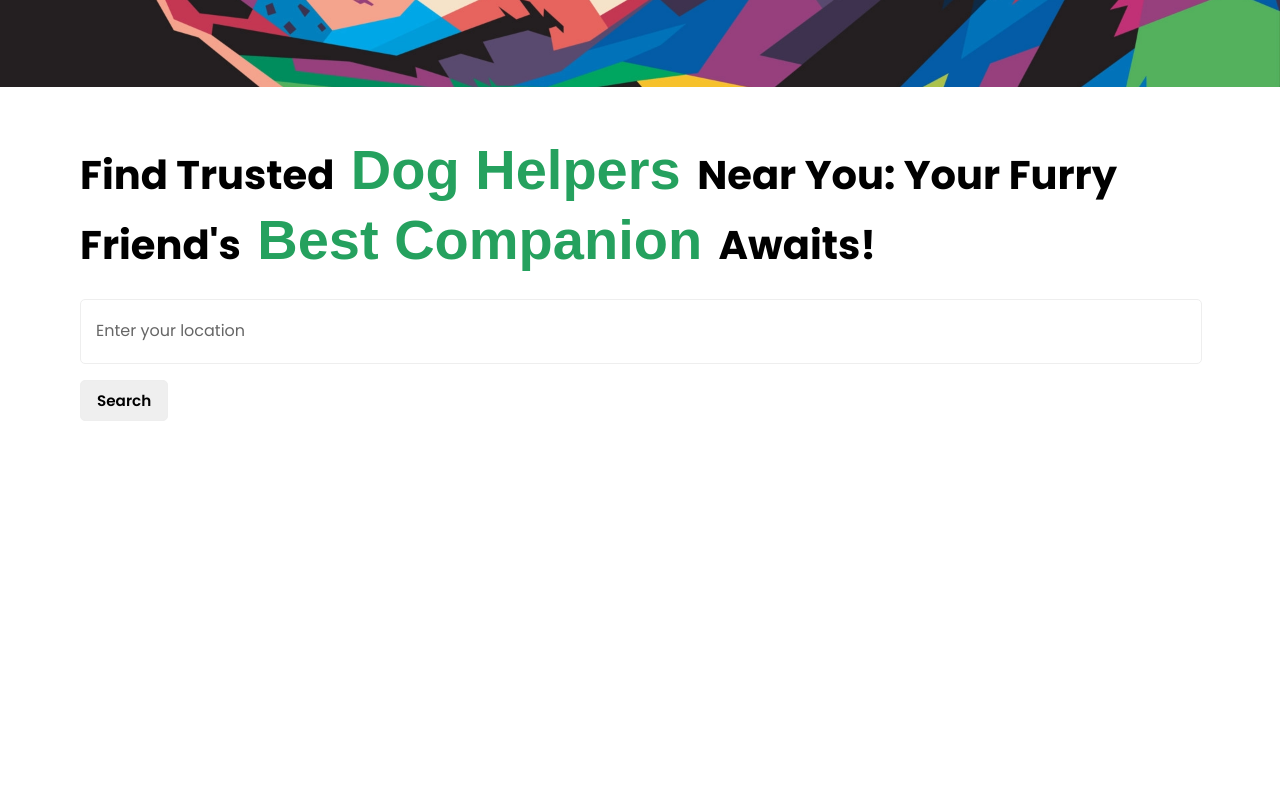
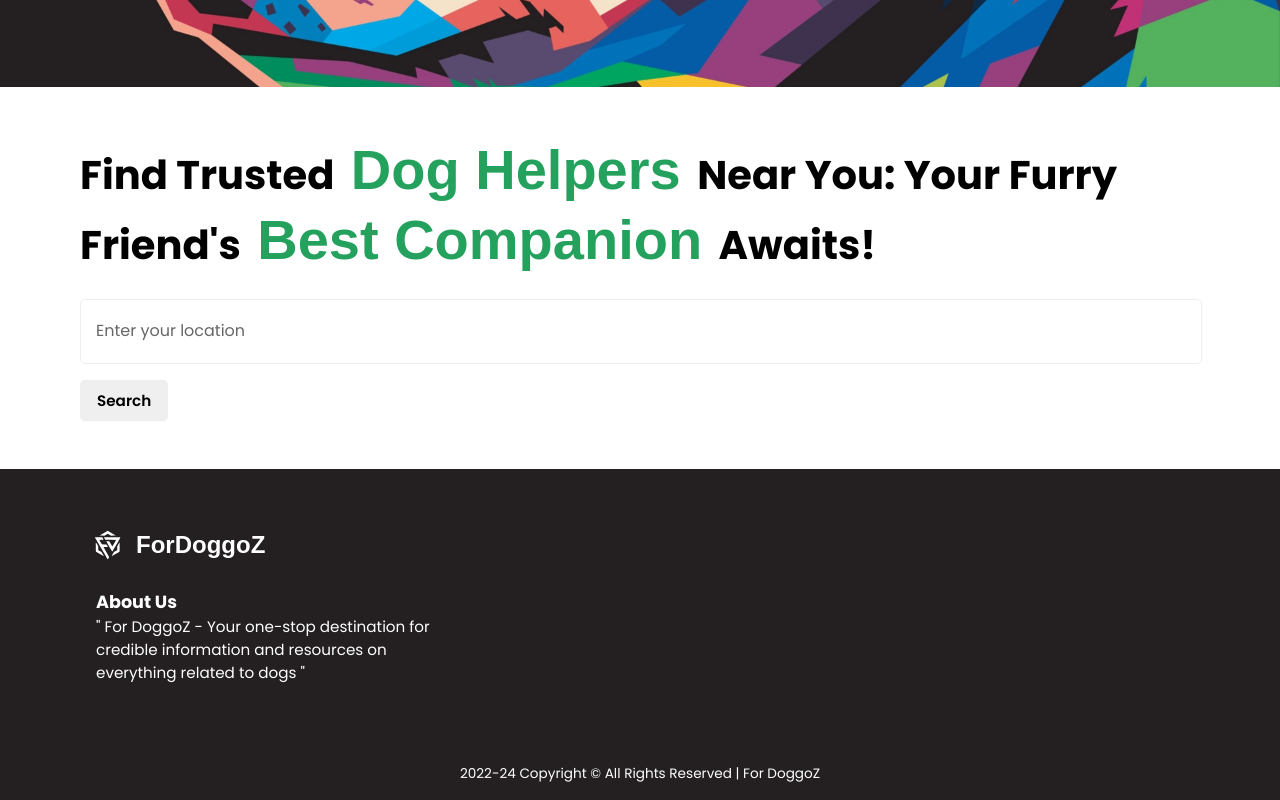
Before and after one commit to Ashu0126/For-DoggoZ, a Next.js app: page / in a window 1280 px wide. Shown: the part 713-1513 px from the top of the page. Before the commit the page ends 1182 px from the top, so only its background shows below. Built offline with nearby package versions, Linux system fonts and the light colour scheme; a web font is replaced by a local one.

Commit message:
footer component

```diff
--- /dev/null
+++ b/src/components/molecules/Footer/index.module.scss
@@ -0,0 +1,64 @@
+@import "./../../../styles/variables.scss";
+@import "./../../../styles/mixins.scss";
+
+.footer {
+  background-color: #241f21;
+  display: flex;
+  flex-direction: column;
+  justify-content: space-between;
+  min-height: 20rem;
+  height: max-content;
+  color: $white;
+  .content {
+    padding: 3rem 5rem;
+    .logo {
+      display: flex;
+      align-items: center;
+      img {
+        width: 3.5rem;
+      }
+      h3 {
+        font-size: 1.5rem;
+      }
+    }
+
+    .aboutUs {
+      padding: 1rem;
+
+      h4 {
+        font-size: 1.1rem;
+      }
+
+      p {
+        max-width: 22rem;
+        width: 100%;
+        font-size: 0.95rem;
+      }
+    }
+  }
+
+  .copyright {
+    padding: 1rem 2rem;
+    font-size: 0.85rem;
+    text-align: center;
+  }
+}
+
+@media (max-width: 765px) {
+  .footer {
+    min-height: max-content;
+    .content {
+      padding: 2rem;
+      .logo {
+        h3 {
+          font-size: 1.2rem;
+        }
+      }
+      .aboutUs {
+        p {
+          font-size: 0.85rem;
+        }
+      }
+    }
+  }
+}
--- /dev/null
+++ b/src/components/molecules/Footer/index.tsx
@@ -0,0 +1,27 @@
+import React from "react";
+import style from "./index.module.scss";
+
+const Footer = () => {
+  return (
+    <footer className={style.footer}>
+      <div className={style.content}>
+        <div className={style.logo}>
+          <img src="/svg/logo.svg" alt="" />
+          <h3>ForDoggoZ</h3>
+        </div>
+        <div className={style.aboutUs}>
+          <h4>About Us</h4>
+          <p>
+            {`" For DoggoZ - Your one-stop destination for credible information
+            and resources on everything related to dogs "`}
+          </p>
+        </div>
+      </div>
+      <p className={style.copyright}>
+        2022-24 Copyright &copy; All Rights Reserved | For DoggoZ
+      </p>
+    </footer>
+  );
+};
+
+export default Footer;
--- a/src/components/organisms/Home/index.tsx
+++ b/src/components/organisms/Home/index.tsx
@@ -3,6 +3,7 @@ import Navbar from "../../molecules/Navbar";
 import style from "./index.module.scss";
 import Button from "../../atoms/Button";
 import Helper from "../../molecules/Helper";
+import Footer from "../../molecules/Footer";
 
 const Home = () => {
   return (
@@ -20,6 +21,7 @@ const Home = () => {
         </div>
       </div>
       <Helper />
+      <Footer />
     </>
   );
 };
--- a/src/styles/globals.scss
+++ b/src/styles/globals.scss
@@ -1,5 +1,5 @@
+@import "./variables.scss";
 @import url("https://fonts.googleapis.com/css2?family=Poppins:ital,wght@0,100;0,200;0,300;0,400;0,500;0,600;0,700;0,800;0,900;1,100;1,200;1,300;1,400;1,500;1,600;1,700;1,800;1,900&family=Protest+Revolution&display=swap");
-@import "./variables.scss";
 
 * {
   margin: 0;
```
